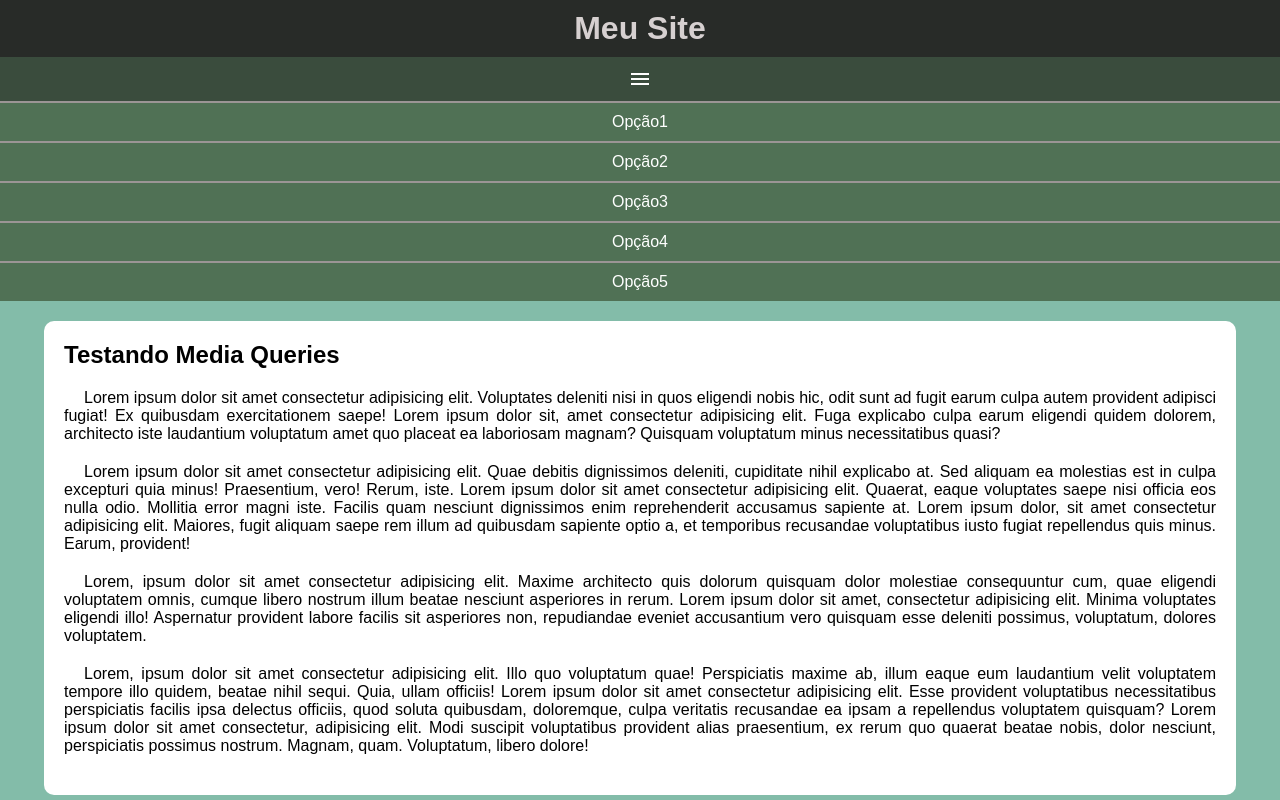
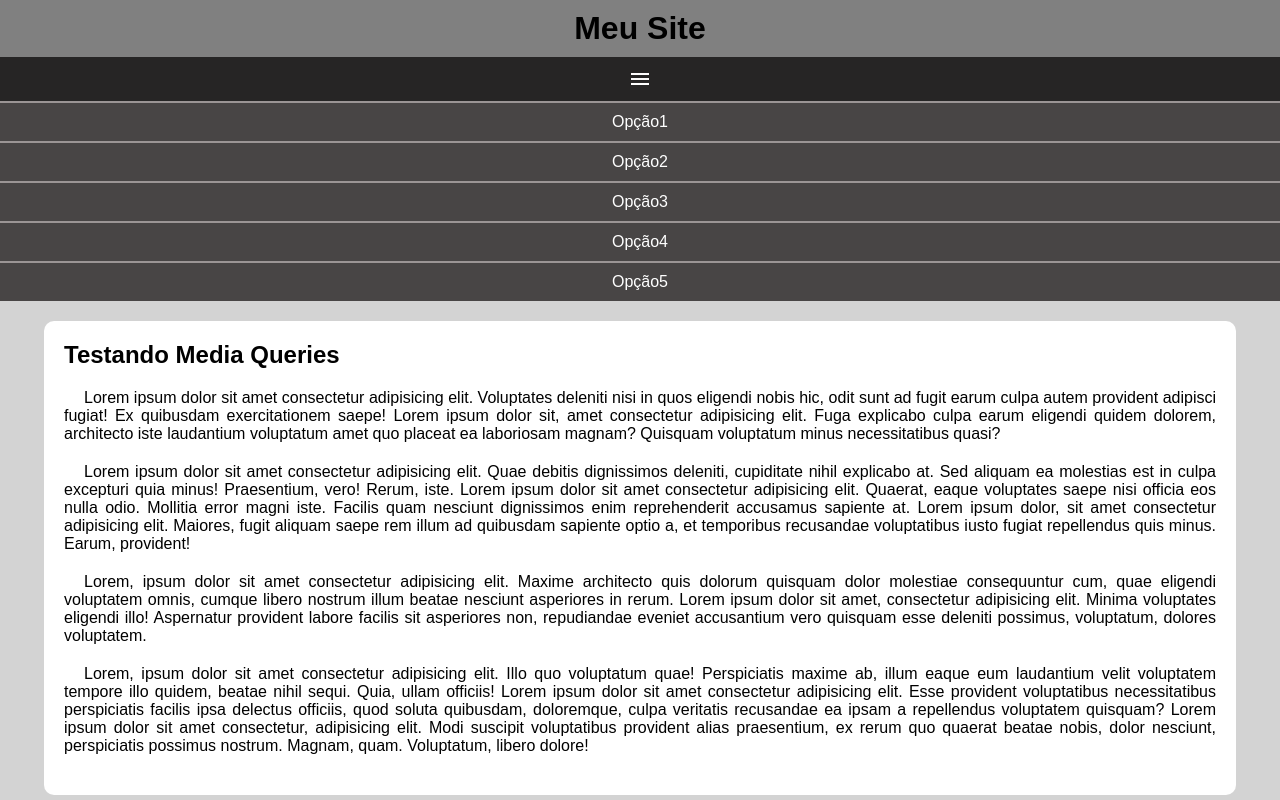
Before and after one commit to thamiscoder/mq005, a plain HTML site: page index.html in a window 1280 px wide. Both pictures are taken after a click on the element "menu". Drawn offline with Linux system fonts and the light colour scheme.

Commit message:
Update style

```diff
--- a/estilos/style.css
+++ b/estilos/style.css
@@ -7,12 +7,11 @@
 }
 
 body, html {
-    background-color: #83BCA9;
+    background-color: lightgray;
 }
 
 header {
-    background-color: #282B28;
-    color: rgb(214, 208, 208);
+    background-color: gray;
 }
 
 header > h1 {
@@ -21,7 +20,7 @@ header > h1 {
 }
 
 #burguer {
-    background-color: #3A4C3D;
+    background-color: rgb(38, 37, 37);
     display: block;
     text-align: center;
     color: white;
@@ -30,7 +29,7 @@ header > h1 {
 }
 
 #burguer:hover {
-    background-color: #3E5443;
+    background-color: rgba(255, 255, 255, 0.912);
     color: black;
 }
 
@@ -47,7 +46,7 @@ menu a {
     padding: 10px;
     text-decoration: none;
     text-align: center;
-    background-color: #507155;
+    background-color: rgb(72, 69, 69);
     color: white;
     border-top: 2px solid rgb(155, 149, 149);
 }
```
